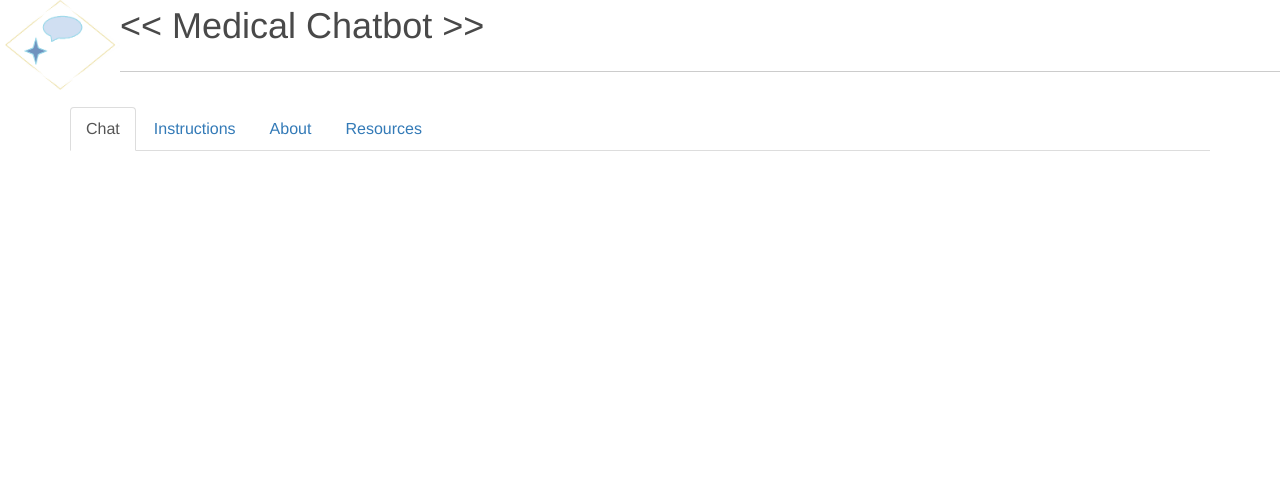
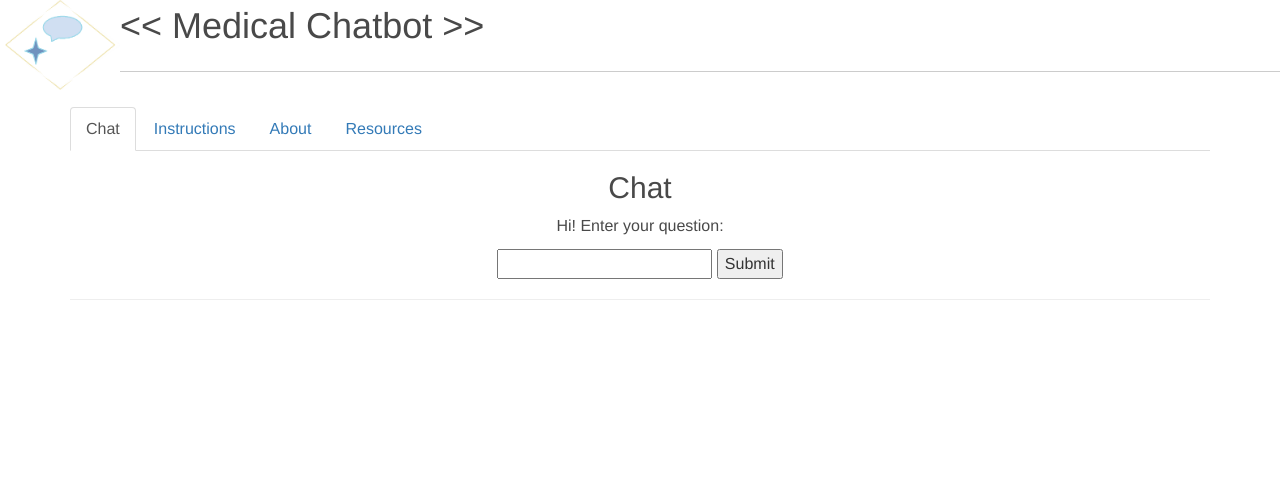
Before and after one commit to aeaiu/med_chat, a Flask app: page / in a window 1280 px wide. Shown: the part 14-513 px from the top of the page. Run offline with Flask 3, Linux system fonts and the light colour scheme; some libraries are stand-ins or nearby versions.

Commit message:
first commit

```diff
--- a/Flask-master/templates/chat.html
+++ b/Flask-master/templates/chat.html
@@ -15,7 +15,7 @@
   <!-- Tab panes -->
   <div class="tab-content">
 
-    <div role="tabpanel" class="tab-pane" active id="home">
+    <div role="tabpanel" class="tab-pane active"  id="home">
     <h2>Chat </h2>
     <p>Hi! Enter your question:  </p>
     <form name="chatform" action="/chat/" method="POST">
@@ -23,8 +23,14 @@
     <input type="submit">
     </form>
   <hr>
+  <table>
+    <tr> <td>
     <p>       {{ user_question }}    </p>
+  </td></tr>
+  <tr><td>
     <p>       {{ bot_answer }}    </p>
+  </td></tr>
+  </table>
   </div>
 
   <div role="tabpanel" class="tab-pane" id="tab2">
```
Also changed, not shown: 2 other files.
